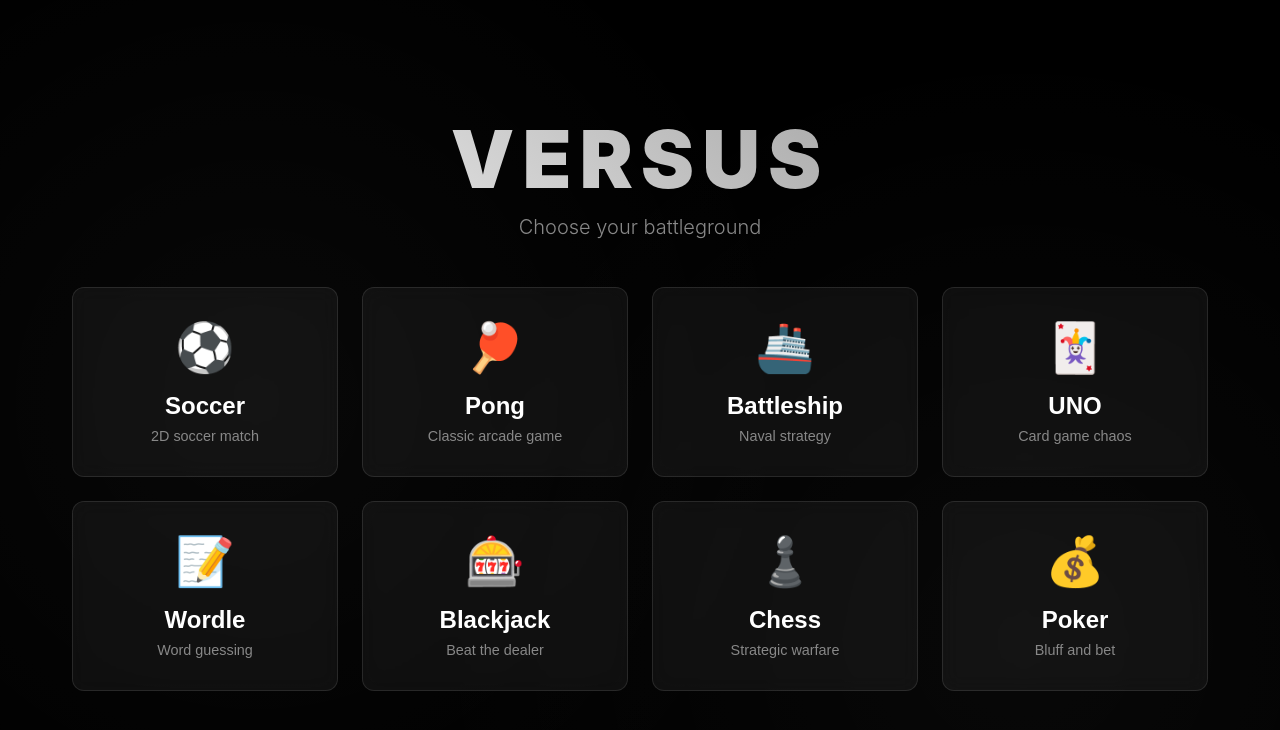
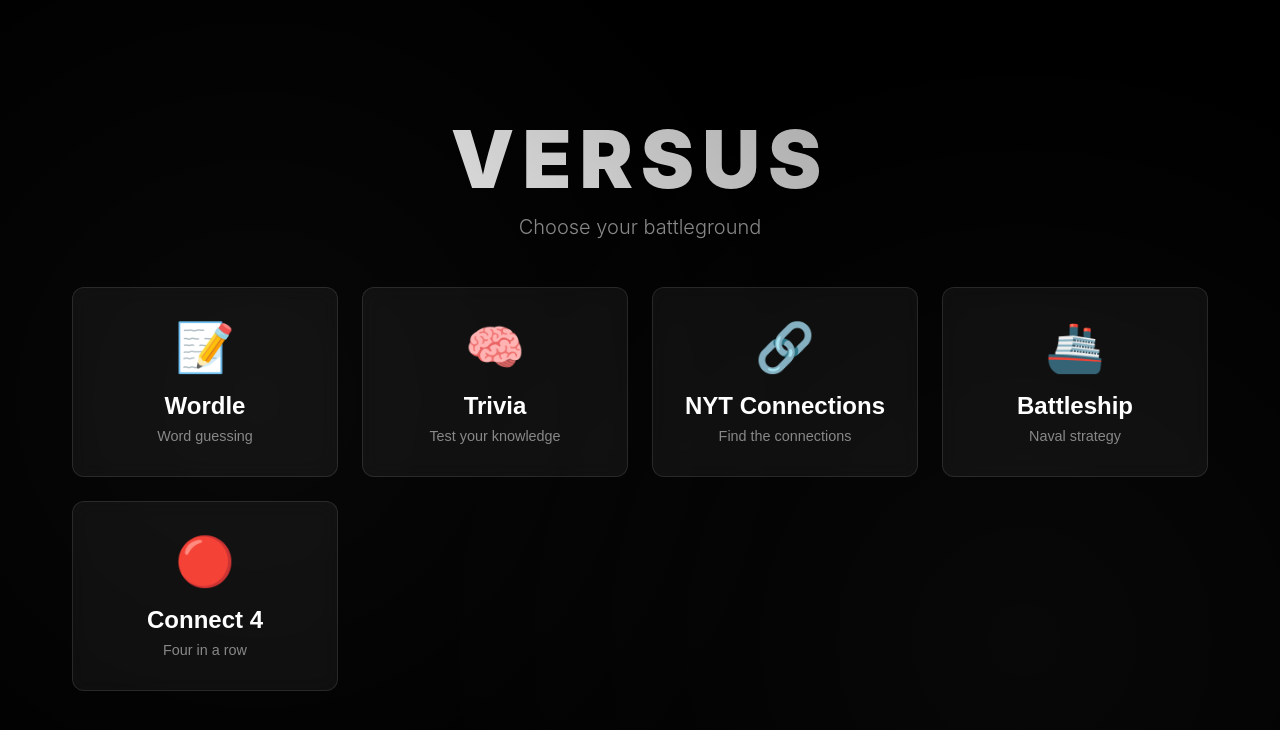
Before and after one commit to pravinl23/Versus, a React (Vite) app in the folder versus-frontend/: page / in a window 1280 px wide. Shown: the top 730 px of the page. Built offline with nearby package versions, Linux system fonts and the light colour scheme.

Commit message:
changed games

```diff
--- a/versus-frontend/src/App.jsx
+++ b/versus-frontend/src/App.jsx
@@ -3,14 +3,11 @@
 
 const MODELS = ['GEMINI', 'ANTHROPIC', 'OPENAI', 'GROQ', 'CUSTOM UPLOAD']
 const GAMES = [
-  { name: 'Soccer', emoji: '⚽', description: '2D soccer match' },
-  { name: 'Pong', emoji: '🏓', description: 'Classic arcade game' },
+  { name: 'Wordle', emoji: '📝', description: 'Word guessing' },
+  { name: 'Trivia', emoji: '🧠', description: 'Test your knowledge' },
+  { name: 'NYT Connections', emoji: '🔗', description: 'Find the connections' },
   { name: 'Battleship', emoji: '🚢', description: 'Naval strategy' },
-  { name: 'UNO', emoji: '🃏', description: 'Card game chaos' },
-  { name: 'Wordle', emoji: '📝', description: 'Word guessing' },
-  { name: 'Blackjack', emoji: '🎰', description: 'Beat the dealer' },
-  { name: 'Chess', emoji: '♟️', description: 'Strategic warfare' },
-  { name: 'Poker', emoji: '💰', description: 'Bluff and bet' }
+  { name: 'Connect 4', emoji: '🔴', description: 'Four in a row' }
 ]
 
 function App() {
```
